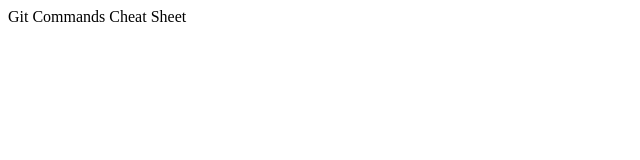
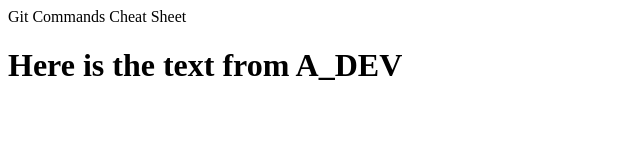
Before and after one commit to harinathatutorials/gitDemo, a plain HTML site: page index.html in a window 1280 px wide. Shown: the whole page, without its empty margins (0-640 px from the left). Drawn offline with Linux system fonts and the light colour scheme.

Commit message:
First Commit fro A_DEV

```diff
--- a/index.html
+++ b/index.html
@@ -7,5 +7,7 @@
 </head>
 <body>
     Git Commands Cheat Sheet
+
+   <h1> Here is the text from A_DEV</h1>
 </body>
 </html>
```
